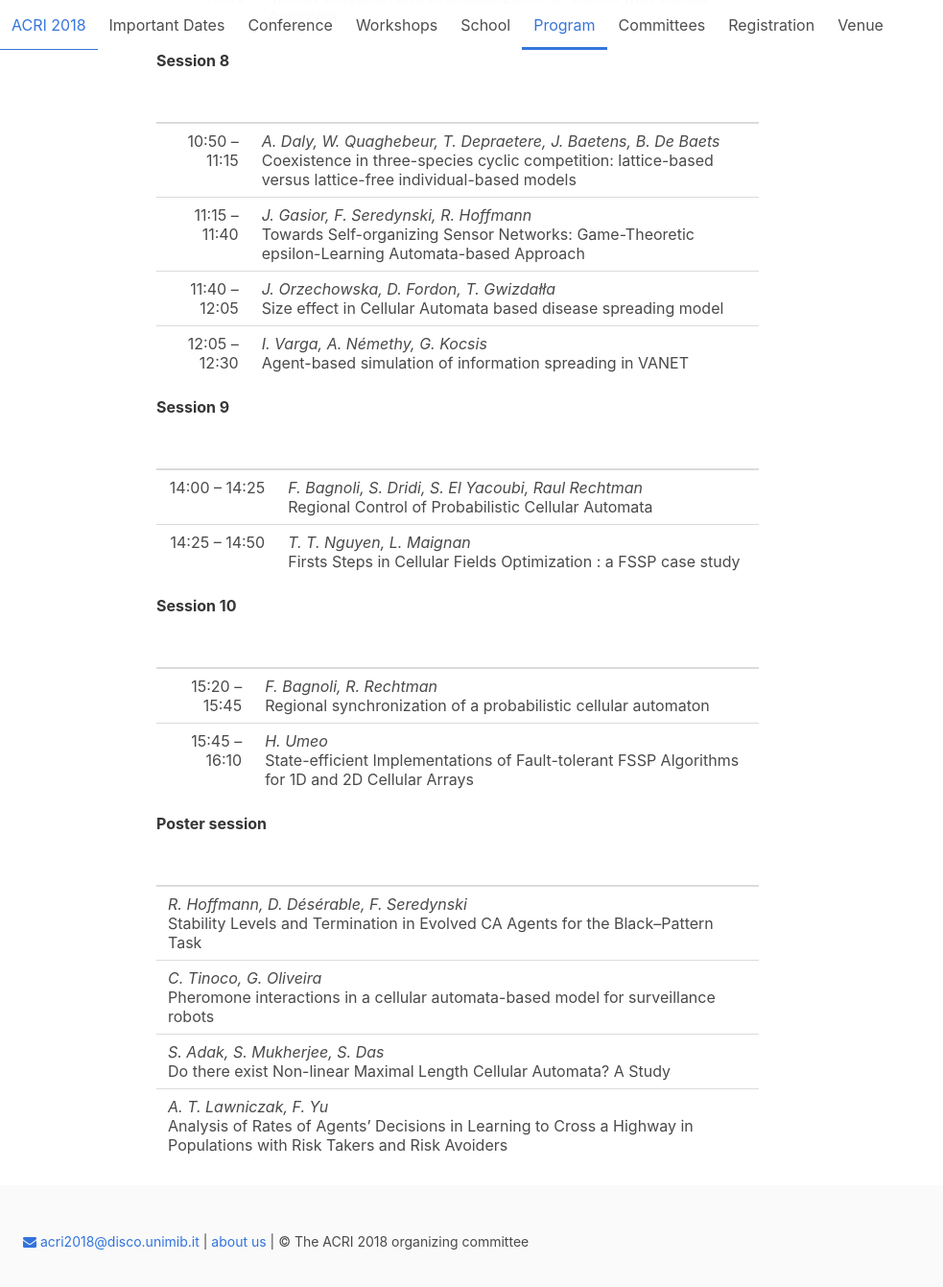
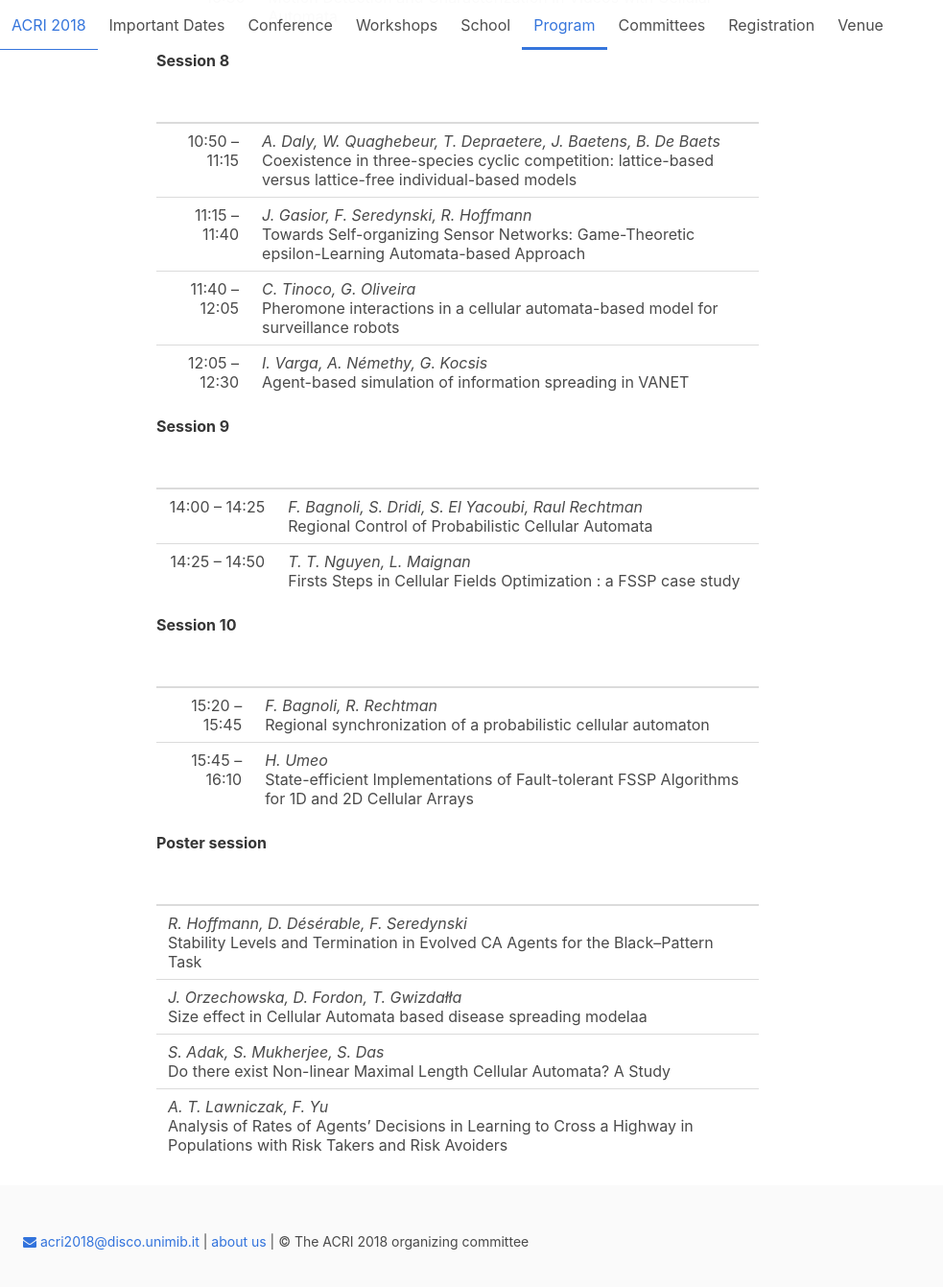
Before and after one commit to acri2018/acri2018.github.io, a Jekyll site: the page built from program.md, in a window 1280 px wide and 1400 px high, scrolled down 5775 px. Shown: the top 1341 px of the window at 96% size, without its empty margins (0-983 px from the left). Built offline with Jekyll 4.4.1, drawn with Linux system fonts in a browser that asks for light colours; some of the changed lines change nothing that is shown.

Commit message:
Correction to the program

```diff
--- a/program.md
+++ b/program.md
@@ -187,7 +187,7 @@ For the [school program](/school#schedule) see the [here](/school#schedule).
 |--------------:|:---------------------------------------------------------------------------------------------------------------------------------------------------------------------------------|
 | 10:50 – 11:15 | _A. Daly, W. Quaghebeur, T. Depraetere, J. Baetens, B. De Baets_ <br> Coexistence in three-species cyclic competition: lattice-based versus lattice-free individual-based models |
 | 11:15 – 11:40 | _J. Gasior, F. Seredynski, R. Hoffmann_ <br> Towards Self-organizing Sensor Networks: Game-Theoretic epsilon-Learning Automata-based Approach                                    |
-| 11:40 – 12:05 | _J. Orzechowska, D. Fordon, T. Gwizdałła_ <br> Size effect in Cellular Automata based disease spreading model                                                                    |
+| 11:40 – 12:05 | _C. Tinoco, G. Oliveira_ <br> Pheromone interactions in a cellular automata-based model for surveillance robots                                                                  |
 | 12:05 – 12:30 | _I. Varga, A. Némethy, G. Kocsis_ <br> Agent-based simulation of information spreading in VANET                                                                                  |
 
 <a name="main-9"></a>
@@ -215,6 +215,6 @@ For the [school program](/school#schedule) see the [here](/school#schedule).
 |                                                                                                                                                       |
 |:------------------------------------------------------------------------------------------------------------------------------------------------------|
 | _R. Hoffmann, D. Désérable, F. Seredynski_ <br> Stability Levels and Termination in Evolved CA Agents for the Black--Pattern Task                     |
-| _C. Tinoco, G. Oliveira_ <br> Pheromone interactions in a cellular automata-based model for surveillance robots                                       |
+| _J. Orzechowska, D. Fordon, T. Gwizdałła_ <br> Size effect in Cellular Automata based disease spreading modelaa                                       |
 | _S. Adak, S. Mukherjee, S. Das_ <br> Do there exist Non-linear Maximal Length Cellular Automata? A Study                                              |
 | _A. T. Lawniczak, F. Yu_ <br> Analysis of Rates of Agents’ Decisions in Learning to Cross a Highway in Populations with Risk Takers and Risk Avoiders |
```
